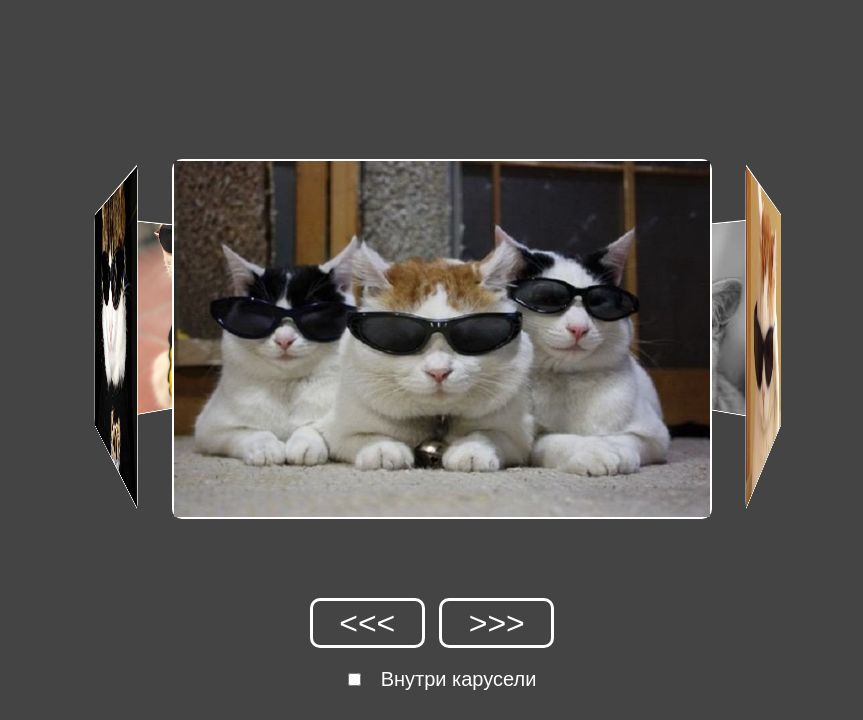
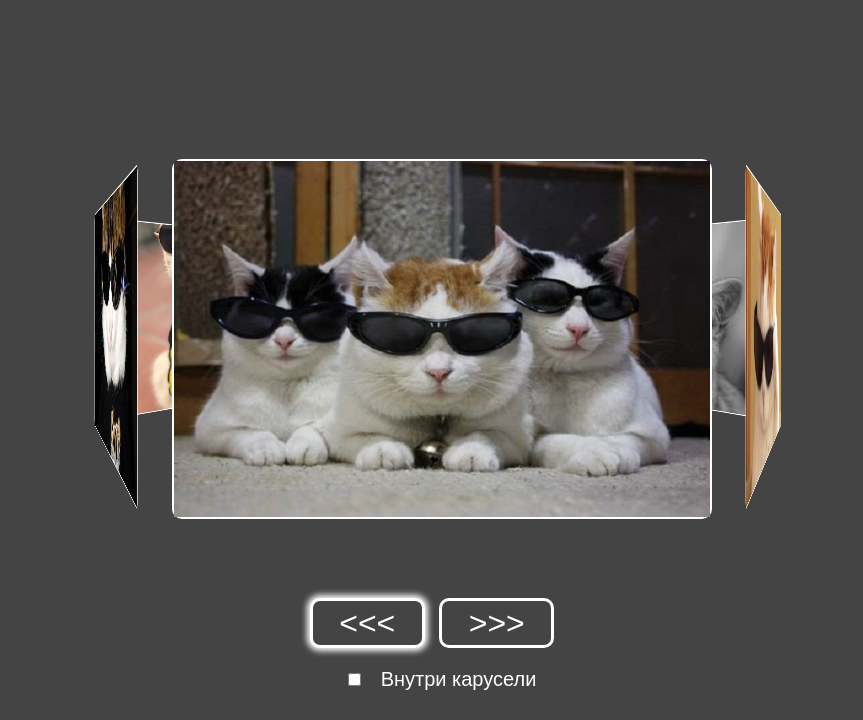
Before and after one commit to voltara13/WebProgramming, a plain HTML site: page html/index.html in a window 1280 px wide. In both pictures the pointer is over the button "<<<". Shown: the part 80-800 px from the top of the page, without its empty margins (208-1071 px from the left). Drawn offline with Linux system fonts and the light colour scheme.

Commit message:
Fix style

```diff
--- a/css/index.css
+++ b/css/index.css
@@ -77,7 +77,7 @@ body {
     color: #ffffff;
 }
 
-.previous-button:focus, .next-button:focus {
+.previous-button:hover, .next-button:hover {
     box-shadow: 0 0 6px 3px #ffffff;
 }
 
```
